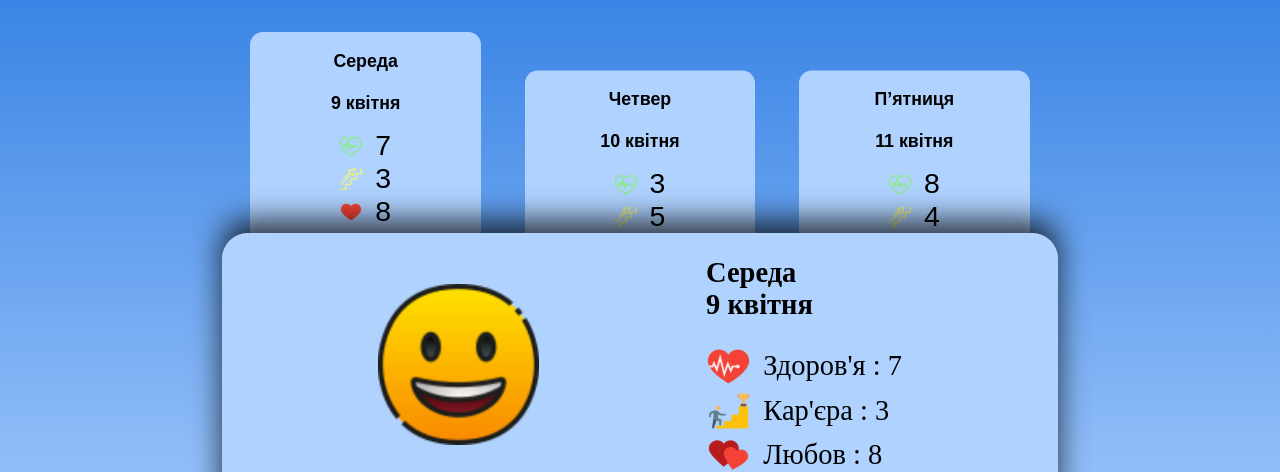
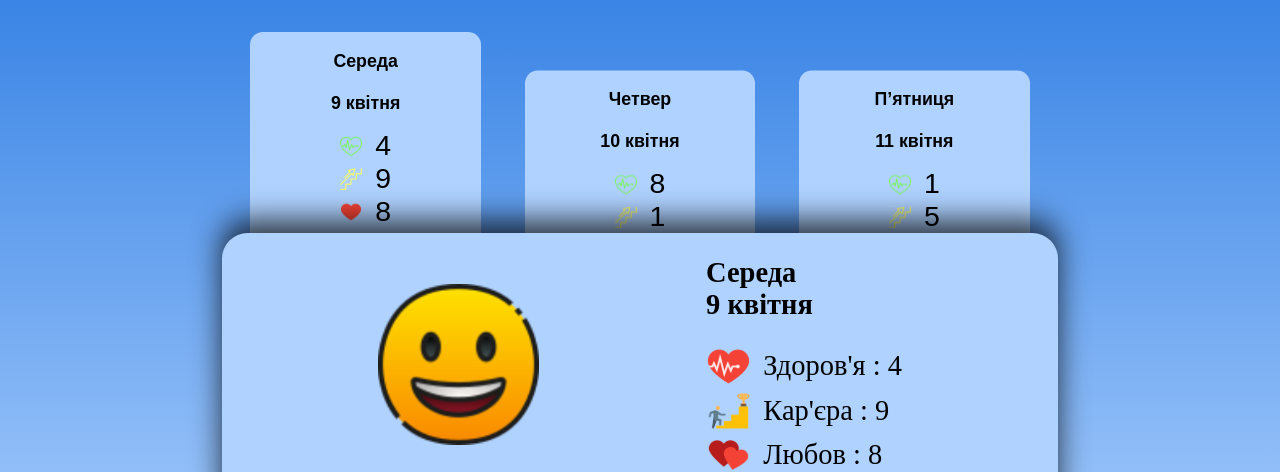
Before and after one commit to ArefinOleksandr/horoscope, a Next.js app: page / in a window 1280 px wide. Shown: the part 312-784 px from the top of the page. Built offline with nearby package versions, Linux system fonts and the light colour scheme; no server answers.

Commit message:
fourth commit

```diff
--- a/src/components/HoroscopeCards.tsx
+++ b/src/components/HoroscopeCards.tsx
@@ -18,6 +18,7 @@ export const HoroscopeCards = ({days, currentDay, onChange} : HoroscopeInterface
     return (<div className={style['horoscope-cards']} >
         {days.map((day) => (
              <button
+             key={day.date}
              onClick={() => onChange(day)}
                 className={(day.date === currentDay.date) ? style['active'] : ''}
                 style={days.length === 3 ? {width: '18vw'} : { width: '8.54vw'}} >
--- a/src/components/ZodiacSelector.tsx
+++ b/src/components/ZodiacSelector.tsx
@@ -4,13 +4,11 @@ import {zodiacs} from '../data/zodiacs';
 
 
 interface ZodiacSelectorProps {
-    selectedZodiac : string;
     onSelect : (zodiac : string) => void;
 }
 
 
 export const ZodiacSelector = ({
-    selectedZodiac,
     onSelect
 } : ZodiacSelectorProps) => {
 
--- a/src/utils/HoroscopeGenerator.ts
+++ b/src/utils/HoroscopeGenerator.ts
@@ -2,21 +2,20 @@ import { HoroscopeDay } from "@/types/horoscope";
 
 
 
-function seedRandomGenerator (seed: string) : () => number {
+function seedRandomGenerator(seed: string): () => number {
     let hash = 0;
-    console.log(seed)
 
-    for(let i = 0; i<seed.length; i++ ){
+    for (let i = 0; i < seed.length; i++) {
         hash = (hash << 5) - hash + seed.charCodeAt(i);
-        hash |= 0
+        hash |= 0;
     }
 
     return () => {
-        hash << 17;
-        hash >> 13;
-        hash << 5;
-        return ((hash >>> 0) % 10) + 1
-    }
+        hash ^= hash << 13;
+        hash ^= hash >> 17;
+        hash ^= hash << 5;
+        return ((hash >>> 0) % 10) + 1;
+    };
 }
 
 
```
